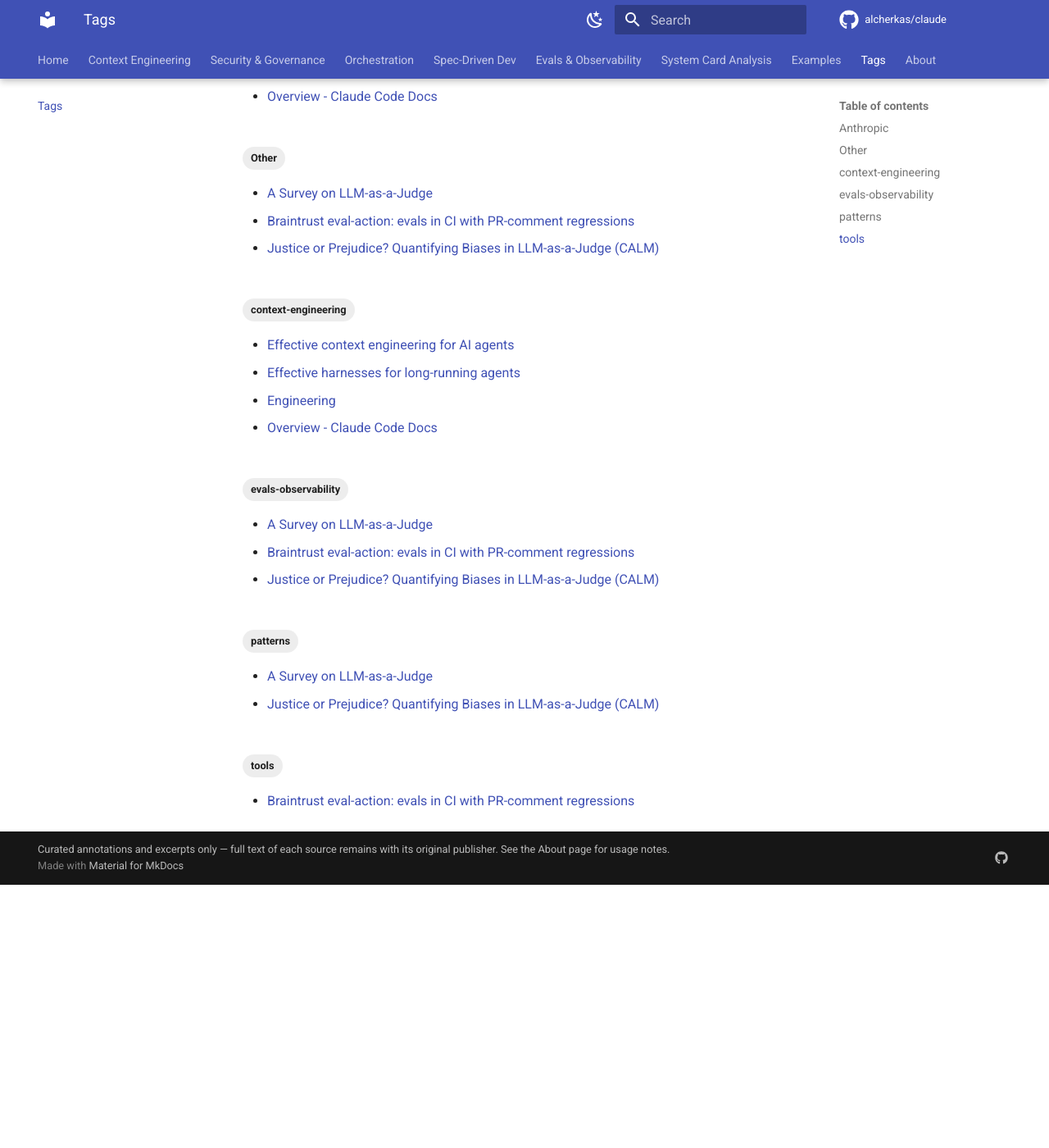
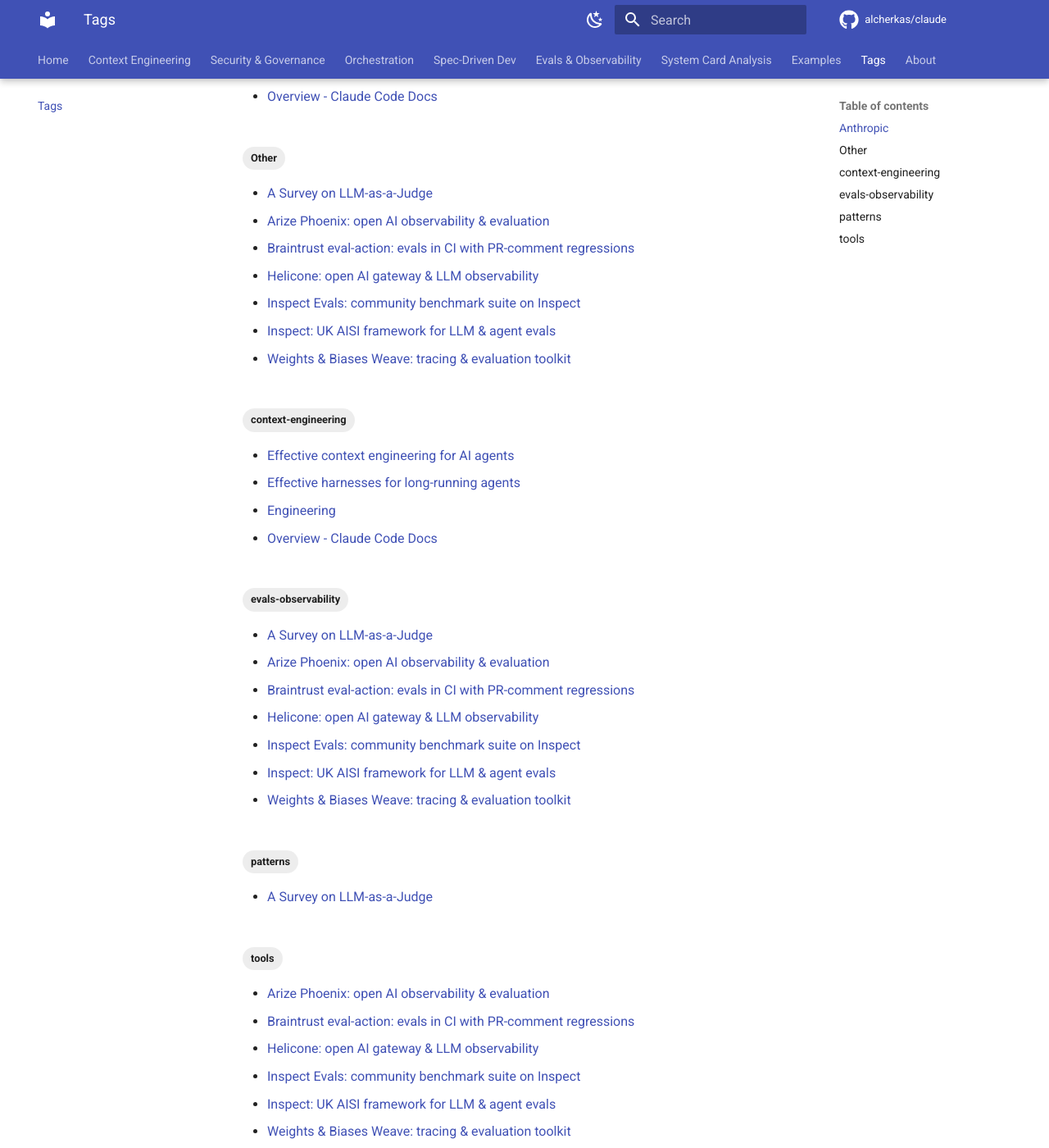
Before and after one commit to alcherkas/claude, an MkDocs documentation site: the page built from docs/tags.md, in a window 1280 px wide and 1400 px high, scrolled down 367 px. Shown: the whole window at 82% size. Built offline with MkDocs 1.6.1 and Material for MkDocs 9.7.7, drawn with Linux system fonts in a browser that asks for light colours; comment, search, counter and statistics services are not loaded; before the commit the page ends 1446 px from its top, so only the background shows below that.

Commit message:
Add follow-up tools to evals-observability Tools section
Folds in the second deep-research pass (3-vote verified) covering tools
named-but-unverified in the first pass:

- Arize Phoenix (ELv2, source-available; OpenInference/OTel; MCP server
  + Claude Code/Cursor skills), Helicone (Apache-2.0 core / GPL-3.0
  gateway), W&B Weave (Apache-2.0; OTLP endpoint)
- Inspect + Inspect Evals (MIT, UK AISI) — built for coding/agentic
  evals; runs Claude Code/Codex/Gemini CLI in sandboxes
- Langfuse + OpenAI Evals license-verified (existing pages cross-linked)

Gaps section pruned to the still-unverified Galileo (no data) and
Patronus (news-only), plus a note that CI/CD hooks were unconfirmed for
the observability/eval platforms. 5 new pages + manifest entries;
`mkdocs build --strict` exit 0.

Co-Authored-By: Claude Opus 4.8 (1M context) <noreply@anthropic.com>

```diff
--- a/docs/evals-observability/index.md
+++ b/docs/evals-observability/index.md
@@ -150,14 +150,19 @@ Concrete eval/observability/quality-gate products, from two adversarially-verifi
 - [Ragas available metrics](other/ragas-available-metrics.md) — open-source RAG/agent eval; AWS uses it to evaluate Bedrock Agents *(existing page)*
 - [Promptfoo](other/promptfoo.md) — MIT eval runner; CLI + GitHub Action *(also a CI quality gate, below)*
 - [Braintrust eval-action](other/braintrust-eval-action.md) — official GitHub Action; PR-comment regression surfacing *(also a CI quality gate)*
-- [OpenAI Evals guide](other/openai-evals-guide.md) · [openai/evals](other/openai-evals-repository.md) — eval construction concepts + repo *(existing pages; not re-verified this pass)*
+- [Inspect (UK AISI)](other/inspect-ai.md) — MIT; **built for coding & agentic evals**; MCP tools; runs Claude Code / Codex CLI / Gemini CLI in sandboxes *(coding-agent-targeted)* · [Inspect Evals](other/inspect-evals.md) — MIT benchmark suite (SWE-Bench, Cybench, GAIA)
+- [OpenAI Evals guide](other/openai-evals-guide.md) · [openai/evals](other/openai-evals-repository.md) — MIT eval framework + registry of benchmark evals
 
 ### Observability & tracing
 - [Inside the LLM Call: GenAI Observability with OpenTelemetry](other/opentelemetry-genai-observability.md) — vendor-neutral span model; **VS Code Copilot, OpenAI Codex, and Claude Code emit OTel GenAI telemetry** *(coding-agent-targeted)*
 - [OpenTelemetry GenAI semantic conventions](other/opentelemetry-genai-semantic-conventions.md) · [repository](other/opentelemetry-semantic-conventions-genai-repository.md) — the standardized `gen_ai.*` attribute/metric backbone *(existing pages)*
 - [Datadog LLM Observability](other/datadog-llm-observability.md) — commercial; native OTel GenAI semconv (v1.37+), OTLP ingest
 - [OpenLLMetry (Traceloop)](other/openllmetry.md) — Apache-2.0 OTel instrumentation emitting `gen_ai.*` spans
-- [LangSmith observability](other/langsmith-observability.md) — commercial; framework-agnostic agent tracing + OTel · [Langfuse tracing](other/langfuse-observability-application-tracing.md) *(existing)*
+- [LangSmith observability](other/langsmith-observability.md) — commercial; framework-agnostic agent tracing + OTel
+- [Arize Phoenix](other/arize-phoenix.md) — **Elastic License 2.0** (source-available, not OSI-approved); OpenTelemetry via OpenInference; MCP server + Claude Code/Cursor skills *(coding-agent-targeted)*
+- [Helicone](other/helicone.md) — AI gateway + observability; core Apache-2.0, gateway component GPL-3.0
+- [Weights & Biases Weave](other/wandb-weave.md) — Apache-2.0 tracing/eval toolkit; OTLP HTTP endpoint
+- [Langfuse](other/langfuse-observability-application-tracing.md) — MIT open-core (only `/ee` enterprise modules are commercial); OTel-native SDKs · [Langfuse evaluation](other/langfuse-evaluation-overview.md) *(existing pages; license verified this pass)*
 
 ### Quality gates & guardrails (CI/CD)
 - [Promptfoo](other/promptfoo.md) — fail-on-threshold / pass-rate gates across GitHub Actions, GitLab CI, Jenkins, Azure Pipelines, CircleCI, Bitbucket, Travis
@@ -185,7 +190,8 @@ What the June 2026 research passes searched for but could **not** substantiate w
 - **RAG-specific metrics** (faithfulness, groundedness, context precision/recall in the RAGAS sense) — requested but no claim survived verification in the Patterns pass; partially covered by the existing [Ragas metrics](other/ragas-available-metrics.md) page. (Vertex's precision/recall are *tool-trajectory*, not retrieval, metrics.)
 - **Guardrails / validation-assertion gates** and **dedicated human-in-the-loop review gates** (beyond LLM-judge calibration) — not substantiated as distinct, well-evidenced *patterns* this pass, though [Guardrails AI](other/guardrails-ai.md) / [NeMo Guardrails](other/nemo-guardrails.md) cover the tooling.
 - **OpenTelemetry GenAI semantic conventions are still evolving** — several pages remain "Development/experimental," the spec relocated to a dedicated `semantic-conventions-genai` repo, and token attribute names are mid-rename (`prompt_tokens`→`usage.input_tokens`).
-- **Named-but-unverified tools** (real, relevant, but no verified claim surfaced this pass): **Arize Phoenix, Langfuse\*, Helicone, W&B Weave, Galileo, Patronus, Inspect (UK AISI), OpenAI Evals\***. *(\*Langfuse and OpenAI Evals already have pages above.)* A dedicated follow-up research pass on these is in progress.
+- **Named tools — mostly resolved by a follow-up pass (June 2026):** Arize Phoenix, Helicone, W&B Weave, and Inspect / Inspect Evals are now catalogued in **Tools** above, and Langfuse + OpenAI Evals (existing pages) were license-verified. Still unverified: **Galileo** (no confirmed data this pass — function, license, or integration), and **Patronus AI** (described only via TechCrunch / its own announcement — a June 2026 $50M Series B to build simulated "digital worlds" that stress-test agents; license, SDK, and OTel/MCP/CI support all unconfirmed and time-sensitive).
+- **CI/CD hooks for the observability/eval platforms** (Phoenix, Helicone, Weave, Langfuse, Inspect) were not confirmed by the follow-up pass — surviving evidence centered on SDK / OpenTelemetry / MCP integration paths.
 - **Refuted in verification** (for transparency): the Ragas↔Bedrock LLM-as-judge *integration mechanism* (1–2 vote) and the claim that *Traceloop leads the OTel LLM semantic-convention working group* (0–3).
 - **Coding-agent-specific vs. general:** only OTel telemetry emission (VS Code Copilot / OpenAI Codex / Claude Code) and DeepEval's MCP server were confirmed genuinely coding-agent-targeted; everything else is general LLM/agent tooling adaptable to coding agents.
 
--- /dev/null
+++ b/docs/evals-observability/other/arize-phoenix.md
@@ -0,0 +1,28 @@
+---
+title: 'Arize Phoenix: open AI observability & evaluation'
+url: https://github.com/Arize-ai/phoenix
+canonical_url: https://github.com/Arize-ai/phoenix
+org: Other
+theme: evals-observability
+subtopic: tools
+source_type: html
+tags:
+- Other
+- evals-observability
+- tools
+fetch_status: ok
+http_status: 200
+fetched_at: '2026-06-28'
+also_in: null
+---
+# Arize Phoenix: open AI observability & evaluation
+
+> **Excerpt from the original:** "Phoenix is an open-source AI observability platform designed for experimentation, evaluation, and troubleshooting" of LLM applications.
+
+**License:** **Elastic License 2.0 (ELv2)** — *source-available, NOT OSI-approved.* Free to self-host with no feature gates, but bars offering Phoenix as a hosted/managed service, so the common "open-source" label is technically loose.
+
+**Integration / coding-agent relevance:** OpenTelemetry-based instrumentation via the **OpenInference** project; direct Python (`arize-phoenix-otel`/`-client`/`-evals`) and TypeScript packages; an **MCP server** (`@arizeai/phoenix-mcp`) plus coding-agent skills usable from Claude Code and Cursor *(the skills are a separate repo component, not bundled in the npm MCP package — a 2-1 verification nuance)*. Targets both general LLM apps and coding agents.
+
+[Read the original →](https://github.com/Arize-ai/phoenix)
+
+*Source: Other · hand-catalogued 2026-06-28 from the follow-up tools research pass (3-vote verified). Verify license/version at time of use.*
--- /dev/null
+++ b/docs/evals-observability/other/helicone.md
@@ -0,0 +1,28 @@
+---
+title: 'Helicone: open AI gateway & LLM observability'
+url: https://github.com/Helicone/helicone
+canonical_url: https://github.com/Helicone/helicone
+org: Other
+theme: evals-observability
+subtopic: tools
+source_type: html
+tags:
+- Other
+- evals-observability
+- tools
+fetch_status: ok
+http_status: 200
+fetched_at: '2026-06-28'
+also_in: null
+---
+# Helicone: open AI gateway & LLM observability
+
+> **Excerpt from the original:** "An AI Gateway & LLM Observability Platform for AI Engineers" — "one line of code to monitor, evaluate, and experiment." Provides AI-gateway routing across 100+ models, trace/session inspection, cost/latency/quality analytics, and prompt versioning.
+
+**License:** Core repo **Apache-2.0**; the separate **ai-gateway** component is **GPL-3.0**.
+
+**Integration / coding-agent relevance:** Proxy/gateway plus SDKs; trace and session inspection for general LLM apps. Not coding-agent-specific.
+
+[Read the original →](https://github.com/Helicone/helicone)
+
+*Source: Other · hand-catalogued 2026-06-28 from the follow-up tools research pass (3-vote verified). Verify license/version at time of use.*
--- /dev/null
+++ b/docs/evals-observability/other/inspect-ai.md
@@ -0,0 +1,28 @@
+---
+title: 'Inspect: UK AISI framework for LLM & agent evals'
+url: https://github.com/UKGovernmentBEIS/inspect_ai
+canonical_url: https://github.com/UKGovernmentBEIS/inspect_ai
+org: Other
+theme: evals-observability
+subtopic: tools
+source_type: html
+tags:
+- Other
+- evals-observability
+- tools
+fetch_status: ok
+http_status: 200
+fetched_at: '2026-06-28'
+also_in: null
+---
+# Inspect: UK AISI framework for LLM & agent evals
+
+> **Excerpt from the original:** `inspect_ai` is a framework for large language model / frontier AI evaluations, created by the **UK AI Security Institute (AISI)** in collaboration with Meridian Labs.
+
+**License:** MIT (open-source).
+
+**Integration / coding-agent relevance:** **Built for coding and agentic tasks** (alongside reasoning, knowledge, behavior, and multimodal), not just general LLM apps. Supports **MCP tools** and built-in tools, and can run **external coding agents — Claude Code, Codex CLI, Gemini CLI — with Docker/Kubernetes sandboxing**. One of the most genuinely coding-agent-targeted eval frameworks in this catalogue. See also [Inspect Evals](inspect-evals.md) for the benchmark suite built on it.
+
+[Read the original →](https://github.com/UKGovernmentBEIS/inspect_ai)
+
+*Source: Other · hand-catalogued 2026-06-28 from the follow-up tools research pass (3-vote verified). Verify license/version at time of use.*
--- /dev/null
+++ b/docs/evals-observability/other/inspect-evals.md
@@ -0,0 +1,28 @@
+---
+title: 'Inspect Evals: community benchmark suite on Inspect'
+url: https://github.com/UKGovernmentBEIS/inspect_evals
+canonical_url: https://github.com/UKGovernmentBEIS/inspect_evals
+org: Other
+theme: evals-observability
+subtopic: tools
+source_type: html
+tags:
+- Other
+- evals-observability
+- tools
+fetch_status: ok
+http_status: 200
+fetched_at: '2026-06-28'
+also_in: null
+---
+# Inspect Evals: community benchmark suite on Inspect
+
+> **Excerpt from the original:** A repository of dozens of community-contributed LLM benchmark evaluations built on Inspect AI — by the UK AI Security Institute with Arcadia Impact and the Vector Institute — for model capability and safety benchmarking, including coding-agent benchmarks like SWE-Bench plus GAIA, GDM CTF, and Cybench.
+
+**License:** MIT (open-source).
+
+**Integration / coding-agent relevance:** Capability/safety **benchmarking**, not production observability. The coding-agent benchmarks (e.g., [SWE-bench](swe-bench-repository.md), Cybench) make it directly relevant to evaluating coding agents. Built on [Inspect](inspect-ai.md).
+
+[Read the original →](https://github.com/UKGovernmentBEIS/inspect_evals)
+
+*Source: Other · hand-catalogued 2026-06-28 from the follow-up tools research pass (3-vote verified). Verify license/version at time of use.*
--- /dev/null
+++ b/docs/evals-observability/other/wandb-weave.md
@@ -0,0 +1,28 @@
+---
+title: 'Weights & Biases Weave: tracing & evaluation toolkit'
+url: https://github.com/wandb/weave
+canonical_url: https://github.com/wandb/weave
+org: Other
+theme: evals-observability
+subtopic: tools
+source_type: html
+tags:
+- Other
+- evals-observability
+- tools
+fetch_status: ok
+http_status: 200
+fetched_at: '2026-06-28'
+also_in: null
+---
+# Weights & Biases Weave: tracing & evaluation toolkit
+
+> **Excerpt from the original:** Weave is an open-source toolkit for AI application development that logs and debugs LLM inputs, outputs, and traces, builds rigorous evaluations, and organizes information across the LLM workflow from experimentation to production.
+
+**License:** Apache-2.0 (open-source). Separately-priced W&B cloud offering exists.
+
+**Integration / coding-agent relevance:** Python/TypeScript SDK; accepts **OpenTelemetry** trace data via a dedicated **OTLP HTTP endpoint**. General LLM/agent observability, not coding-agent-specific.
+
+[Read the original →](https://github.com/wandb/weave)
+
+*Source: Other · hand-catalogued 2026-06-28 from the follow-up tools research pass (3-vote verified). Verify license/version at time of use.*
```
Also changed, not shown: 1 other file.
